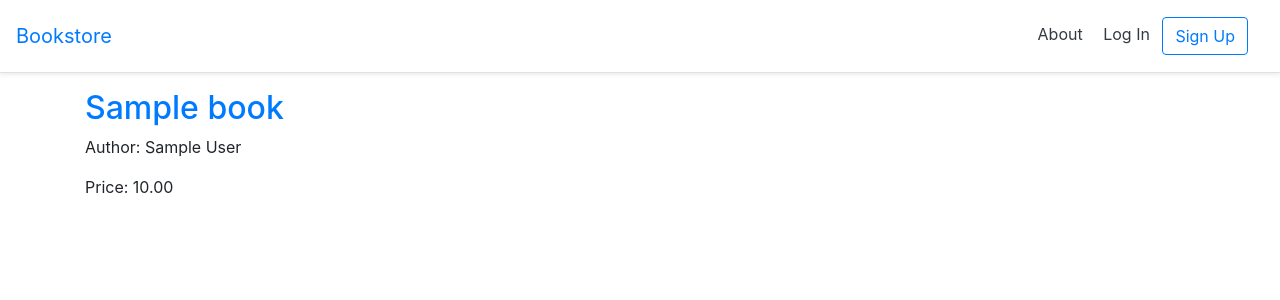
After one commit to estefanofc/Bookstore, a Django app: page /books/1 in a window 1280 px wide. The commit adds this page. Shown: the top 300 px of the page. Run offline with Django 3.2, Linux system fonts and the light colour scheme; tables that the repository leaves empty hold one stand-in row (values such as "Sample post"); some libraries are stand-ins or nearby versions.

Commit message:
added detail view for books model

```diff
--- a/books/models.py
+++ b/books/models.py
@@ -1,4 +1,5 @@
 from django.db import models
+from django.urls import reverse
 
 
 class Book(models.Model):
@@ -8,3 +9,6 @@ class Book(models.Model):
 
     def __str__(self):
         return self.title
+
+    def get_absolute_url(self):
+        return reverse("book_detail", args=[str(self.id)])
--- a/books/urls.py
+++ b/books/urls.py
@@ -1,6 +1,7 @@
 from django.urls import path
-from .views import BookListView
+from .views import BookListView, BookDetailView
 
 urlpatterns = [
     path("", BookListView.as_view(), name="book_list"),
+    path("<int:pk>", BookDetailView.as_view(), name="book_detail"),
 ]
--- a/books/views.py
+++ b/books/views.py
@@ -1,7 +1,14 @@
-from django.views.generic import ListView
+from django.views.generic import ListView, DetailView
 from .models import Book
 
 
 class BookListView(ListView):
     model = Book
+    context_object_name = "book_list"
     template_name = "books/book_list.html"
+
+
+class BookDetailView(DetailView):
+    model = Book
+    context_object_name = "book"
+    template_name = "books/book_detail.html"
--- /dev/null
+++ b/templates/books/book_detail.html
@@ -0,0 +1,11 @@
+{% extends '_base.html' %}
+
+{% block title %}{{ book.title }}{% endblock title %}
+
+{% block content %}
+<div class="book-detail">
+    <h2><a href="">{{ book.title }}</a></h2>
+    <p>Author: {{ book.author }}</p>
+    <p>Price: {{ book.price }}</p>
+</div>
+{% endblock content %}
--- a/templates/books/book_list.html
+++ b/templates/books/book_list.html
@@ -3,9 +3,9 @@
 {% block title %}Books{% endblock title %}
 
 {% block content %}
-    {% for book in object_list %}
+    {% for book in book_list %}
         <div>
-            <h2><a href="">{{ book.title }}</a></h2>
+            <h2><a href="{{ book.get_absolute_url }}">{{ book.title }}</a></h2>
         </div>
     {% endfor %}
 {% endblock content %}
```
